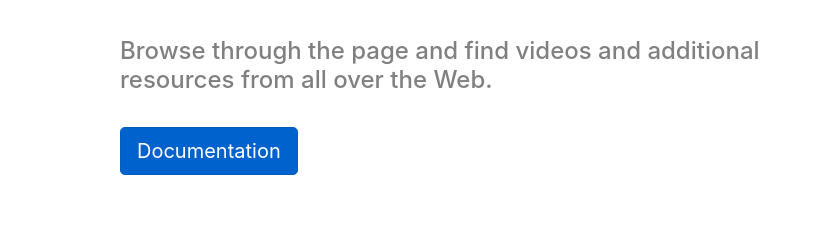
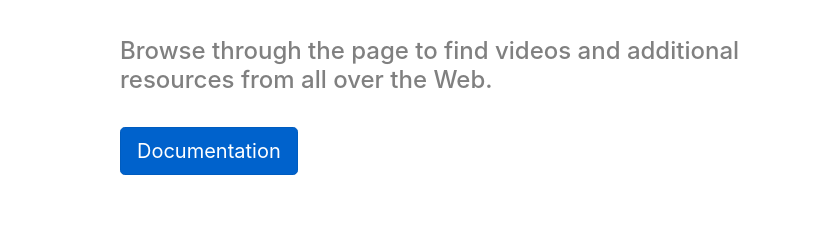
Before and after one commit to CBArgento/NewNavBar, a plain HTML site: page index.html in a window 1280 px wide. Shown: the part 555-800 px from the top of the page, 0-829 px from the left. Drawn offline with nearby package versions, Linux system fonts and the light colour scheme.

Commit message:
editing text

```diff
--- a/index.html
+++ b/index.html
@@ -93,7 +93,7 @@
                     <p style="font-size: 48px; font-family: 'Archivo Black', sans-serif;">FSWDR, THE PLACE WHERE YOU CAN
                         FIND MANY RESOURCES TO HELP YOU BECOME A FULL-STACK WEB DEVELOPER </p>
                     <br>
-                    <h4 style="color: gray; word-wrap: break-word;">Browse through the page and find videos and additional resources from all over the Web.</h4>
+                    <h4 style="color: gray; word-wrap: break-word;">Browse through the page to find videos and additional resources from all over the Web.</h4>
                     <br />
                     <a id="button" href="#topicards" class="btn btn-primary btn-lg active" role="button"
                         aria-pressed="true">Documentation</a>
--- a/script.js
+++ b/script.js
@@ -9,3 +9,6 @@ $(".main").onepage_scroll({
    loop: false, // You can have the page loop back to the top/bottom when the user navigates at up/down on the first/last page.
    responsiveFallback: 600 // You can fallback to normal page scroll by defining the width of the browser in which you want the responsive fallback to be triggered. For example, set this to 600 and whenever the browser's width is less than 600, the fallback will kick in.
 });
+
+
+//COUNTER ANIMATION//
--- a/style.css
+++ b/style.css
@@ -31,3 +31,7 @@
 #button:hover {
     box-shadow: 0 4px 8px 0 rgba(0, 0, 0, 0.2), 0 6px 20px 0 rgba(0, 0, 0, 0.19);
 }
+
+
+
+/**STYLE FOR COUNTER**/
```
